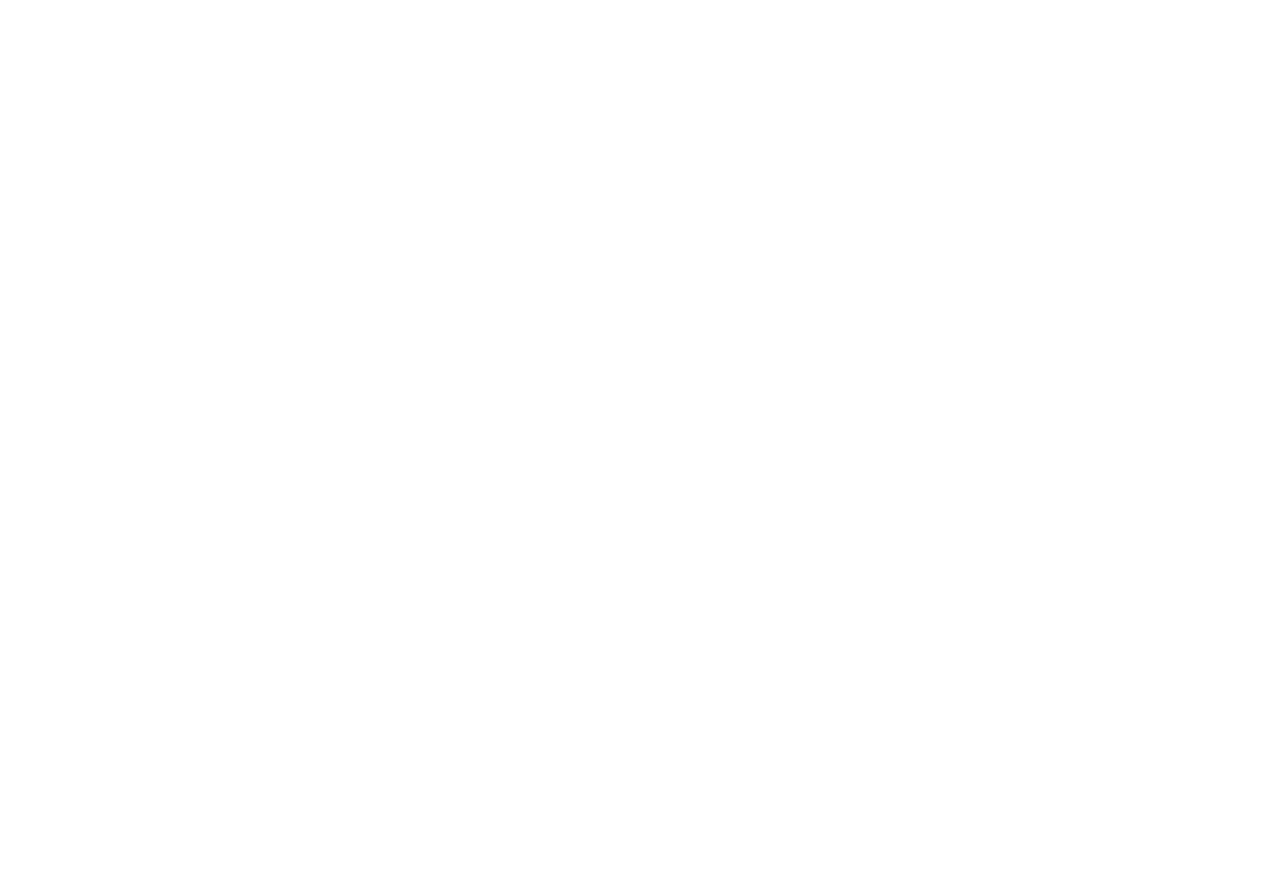
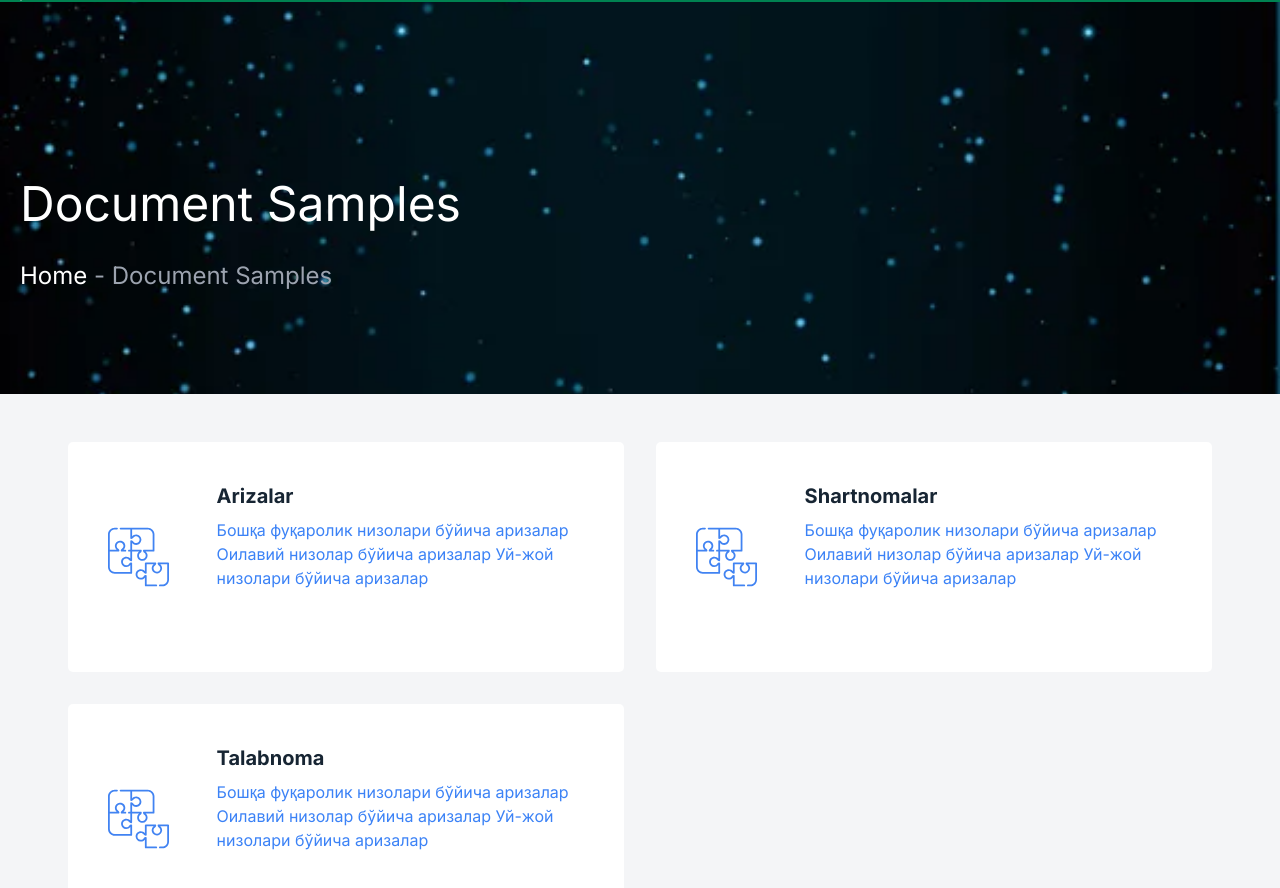
Before and after one commit to sunnatbekweb/UzLoyal, a Next.js app: page /resources in a window 1280 px wide. Shown: the part 186-1074 px from the top of the page. Before the commit the page ends 800 px from the top, so only its background shows below. Built offline with nearby package versions, Linux system fonts and the light colour scheme.

Commit message:
document samples

```diff
--- a/src/app/globals.css
+++ b/src/app/globals.css
@@ -45,3 +45,12 @@
     max-width: 1280px;
   }
 }
+
+.service-fon {
+  background-image: url('/loyal-img.jpg');
+  width: 100%;
+  height: 400px;
+  background-size: cover;
+  background-repeat: no-repeat;
+  margin-top:180px
+}
--- a/src/app/resources/page.tsx
+++ b/src/app/resources/page.tsx
@@ -1,9 +1,63 @@
-import React from 'react'
+import React from 'react';
+import Header from "@/srccomponents/Header/Header";
+import Link from 'next/link';
 
 const Resources = () => {
   return (
-    <div>Resources</div>
+    <>
+      <Header />
+      <div className="service-fon">
+        <div className="container">
+          <div className=" pt-[15%]">
+            <h2 className="text-white text-5xl font-500">Document Samples</h2>
+            <h3 className="text-white text-2xl mt-8">Home <span className="text-gray-400 text-2xl mt-9">- Document Samples</span></h3>
+          </div>
+        </div>
+      </div>
+
+      <div className="bg-[#F4F5F7] w-[100%] p-12">
+
+        <div className="container mx-auto grid grid-cols-[repeat(auto-fit,minmax(400px,1fr))] gap-8 ">
+         <div className="bg-white p-10 rounded-[5px]  flex ">
+           <div className='w-30 mr-12 flex items-center '>
+            <img className="w-[150px] h-[150px]" src="/document-icon.svg" alt="Error" />
+           </div>
+           <div className='w-70'>
+              <p className="text-custom-dark text-xl font-bold mb-2">Arizalar</p>
+              <Link href="#" className="text-blue-500 blok"> Бошқа фуқаролик низолари бўйича аризалар</Link>
+              <Link href="#" className="text-blue-500 blok"> Оилавий низолар бўйича аризалар</Link>
+              <Link href="#" className="text-blue-500 blok">  Уй-жой низолари бўйича аризалар</Link>
+            </div>
+           </div>
+
+           <div className="bg-white p-10 rounded-[5px]  flex ">
+           <div className='w-30 mr-12 flex items-center '>
+            <img className="w-[150px] h-[150px]" src="/document-icon.svg" alt="Error" />
+           </div>
+           <div className='w-70'>
+              <p className="text-custom-dark text-xl font-bold mb-2">Shartnomalar</p>
+              <Link href="#" className="text-blue-500 blok"> Бошқа фуқаролик низолари бўйича аризалар</Link>
+              <Link href="#" className="text-blue-500 blok"> Оилавий низолар бўйича аризалар</Link>
+              <Link href="#" className="text-blue-500 blok">  Уй-жой низолари бўйича аризалар</Link>
+            </div>
+           </div>
+
+           <div className="bg-white p-10 rounded-[5px]  flex ">
+           <div className='w-30 mr-12 flex items-center '>
+            <img className="w-[150px] h-[150px]" src="/document-icon.svg" alt="Error" />
+           </div>
+           <div className='w-70'>
+              <p className="text-custom-dark text-xl font-bold mb-2">Talabnoma</p>
+              <Link href="#" className="text-blue-500 blok"> Бошқа фуқаролик низолари бўйича аризалар</Link>
+              <Link href="#" className="text-blue-500 blok"> Оилавий низолар бўйича аризалар</Link>
+              <Link href="#" className="text-blue-500 blok">  Уй-жой низолари бўйича аризалар</Link>
+            </div>
+           </div>
+        </div>
+
+      </div>
+    </>
   )
 }
 
-export default Resources
+export default Resources;
--- a/src/app/services/page.tsx
+++ b/src/app/services/page.tsx
@@ -1,6 +1,6 @@
 import React from "react";
 import Header from "@/srccomponents/Header/Header";
-import './services.css'
+
 
 const Services = () => {
   return (
```
Also changed, not shown: src/app/services/services.css (deleted, +0 -8 lines), public/document-icon.svg (added).
